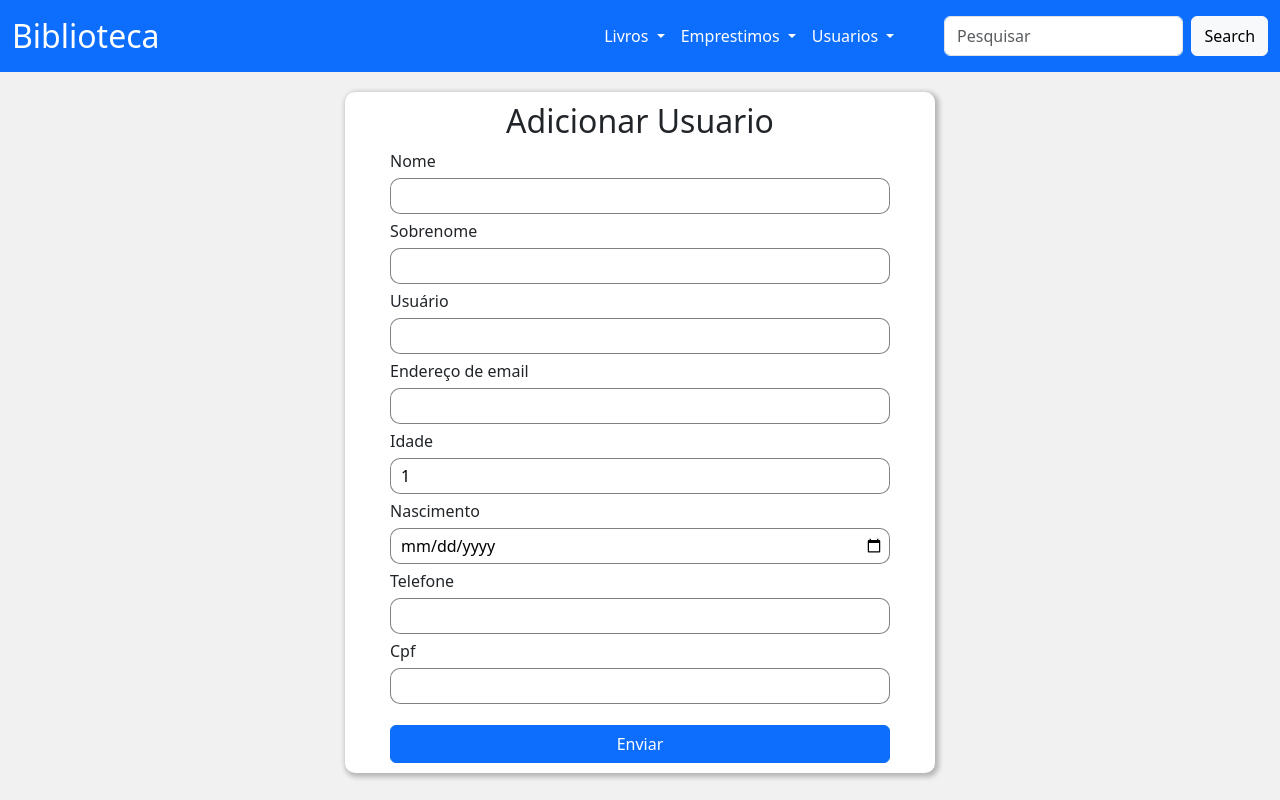
After one commit to Alixandria007/Biblioteca, a Django app: page /leitor/adicionar/ in a window 1280 px wide. The commit adds this page. Run offline with Django 5.2, Linux system fonts and the light colour scheme.

Commit message:
Adicionei os forms 'LeitorForm' e 'Userform' ao app 'Leitores', e também adicionei o template e view de 'Adicionar Usuario'

```diff
--- /dev/null
+++ b/apps/leitores/forms.py
@@ -0,0 +1,65 @@
+from django import forms
+from django.forms import ModelForm
+from django.contrib.auth.models import User
+from django.core.exceptions import ValidationError
+from . import models
+
+class LeitorForm(ModelForm):
+
+    data_nascimento = forms.DateField(
+        label = "Nascimento",
+        widget=forms.DateInput(attrs={ "type":"date"})
+    )
+
+    def __init__(self, *args, **kwargs):
+        super().__init__(*args, **kwargs)
+
+    class Meta:
+        model = models.Leitor
+        fields = ('__all__')
+        exclude = "leitor",
+
+class UserForm(ModelForm):
+
+    first_name = forms.CharField(
+        label = "Nome",
+        required = True
+    )
+
+    last_name = forms.CharField(
+        label = "Sobrenome",
+        required = True
+    )
+
+    def __init__(self, *args, **kwargs):
+        super().__init__(*args, **kwargs)
+
+        for field in self.fields.values():
+            field.help_text = ""
+
+    class Meta:
+
+        model = User
+        fields = "first_name", "last_name", "username", "email"
+
+    def clean(self, *args, **kwargs):
+        cleaned_data = self.cleaned_data
+
+        usuario_data = cleaned_data['username']
+        email_data = cleaned_data['email']
+
+        usuario_db = User.objects.filter(username = usuario_data)
+
+        if usuario_db:
+                self.add_error(
+                    'username',
+                    ValidationError('Este usuario já existe.')
+                )
+
+        if User.objects.filter(email = email_data).exists():
+            self.add_error(
+                'email',
+                ValidationError('Esse Email já existe.')
+            )
+
+        return super().clean()
--- a/apps/leitores/models.py
+++ b/apps/leitores/models.py
@@ -11,6 +11,7 @@ class Leitor(models.Model):
     leitor = models.ForeignKey(User, on_delete = models.CASCADE)
     idade = models.PositiveIntegerField(default = 1)
     data_nascimento = models.DateField()
+    telefone = models.CharField(max_length = 15, blank = True, null=True)
     cpf = models.CharField(max_length = 11 ,unique = True, blank=False)
 
     def __str__(self):
--- /dev/null
+++ b/apps/leitores/templates/adicionar_usuario.html
@@ -0,0 +1,37 @@
+{% extends "base.html" %}
+
+{% block content %}
+
+    <div class="form-wrapper">
+
+        <div>
+            <h2 class="center">Adicionar Usuario</h2>
+        </div>
+
+
+        <form class="form" action="{% url "leitores:adicionar" %}" method="post">
+            {% csrf_token %}
+
+            {% for field in userform %}
+                <div class="form-item">
+                    <label class="label" for="{{field.id_for_label}}">{{field.label}}</label>
+                    {{field}}
+                    {{field.errors}}
+                </div>
+            {% endfor %}
+
+
+            {% for field in leitorform %}
+                <div class="form-item">
+                    <label class="label" for="{{field.id_for_label}}">{{field.label}}</label>
+                    {{field}}
+                </div>
+            {% endfor %}
+
+            <div class="form-item">
+                 <button type="submit" class="btn btn-primary mt-3" style="width: 500px;">Enviar</button>
+            </div>
+        </form>
+    </div>
+
+{% endblock content %}
--- a/apps/leitores/urls.py
+++ b/apps/leitores/urls.py
@@ -4,5 +4,5 @@ from . import views
 app_name = "leitores"
 
 urlpatterns = [
-
+    path('adicionar/', views.adicionar, name='adicionar'),
 ]
--- a/apps/leitores/views.py
+++ b/apps/leitores/views.py
@@ -1,3 +1,44 @@
-from django.shortcuts import render
+from django.shortcuts import render, redirect
+from django.contrib import messages
+from django.contrib.auth.models import User
+from . import forms
 
 # Create your views here.
+
+def adicionar(request):
+
+    context = {
+        'userform' : forms.UserForm(
+             data = request.POST or None
+        ),
+        'leitorform': forms.LeitorForm(
+             data = request.POST or None
+        )
+    }
+
+    leitor_form = context['leitorform']
+    user_form = context["userform"]
+
+    if request.method == "POST":
+        if not leitor_form.is_valid() or not user_form.is_valid():
+            messages.error(
+                request,
+                "Existem erros no formulario."
+            )
+
+            return render(request, 'adicionar_usuario.html', context)
+
+        usuario = user_form.save()
+
+        leitor = leitor_form.save(commit=False)
+        leitor.leitor = usuario
+        leitor.save()
+
+        messages.success(
+            request,
+            "Leitor cadastrado com sucesso."
+        )
+
+
+
+    return render(request, 'adicionar_usuario.html', context)
--- a/templates/pages/partials/_navbar.html
+++ b/templates/pages/partials/_navbar.html
@@ -33,7 +33,7 @@
                         Usuarios
                     </a>
                     <ul class="dropdown-menu">
-                        <li><a class="dropdown-item" href="#">Adicionar Usuario</a></li>
+                        <li><a class="dropdown-item" href="{% url "leitores:adicionar" %}">Adicionar Usuario</a></li>
                         <li><a class="dropdown-item" href="#">Consultar Usuario</a></li>
                         <li><hr class="dropdown-divider"></li>
                         <li><a class="dropdown-item" href="#">Ver Usuarios Pendurados</a></li>
--- a/templates/static/style.css
+++ b/templates/static/style.css
@@ -2,6 +2,10 @@
     margin: 0;
     padding: 0;
     box-sizing: border-box;
+}
+
+body{
+    background: rgb(241, 241, 241);
 }
 
 a{
@@ -29,6 +33,11 @@ a{
 .bold{
     color:black;
     font-weight: bold;
+}
+
+.label{
+    display: block;
+    text-align: start;
 }
 
 .main-content{
@@ -101,3 +110,38 @@ a{
 .table-preview{
     width: 100%;
 }
+
+/*Form*/
+
+.form-wrapper{
+    background: white;
+    max-width: 50%;
+    margin: 0px auto;
+    margin-top: 25px;
+    padding: 10px;
+    box-shadow: 2px 2px 5px 2px rgba(0, 0, 0, 0.247);
+    border-radius: 10px;
+}
+
+.form-item, .btn-form{
+    width: 500px;
+    margin: 0px auto;
+}
+
+.form-item input{
+    width: 500px;
+    border-radius: 10px;
+    border: 1px solid rgba(0, 0, 0, 0.493);
+    padding: 5px;
+    padding-left: 10px;
+    margin: 5px auto;
+}
+
+.errorlist{
+    color: rgb(255, 57, 57);
+    font-size: 14px;
+    list-style: none;
+    padding-left: 0;
+    margin-bottom: 0.5rem ;
+
+}
```
Also changed, not shown: apps/leitores/migrations/0002_leitor_telefone.py (added).
